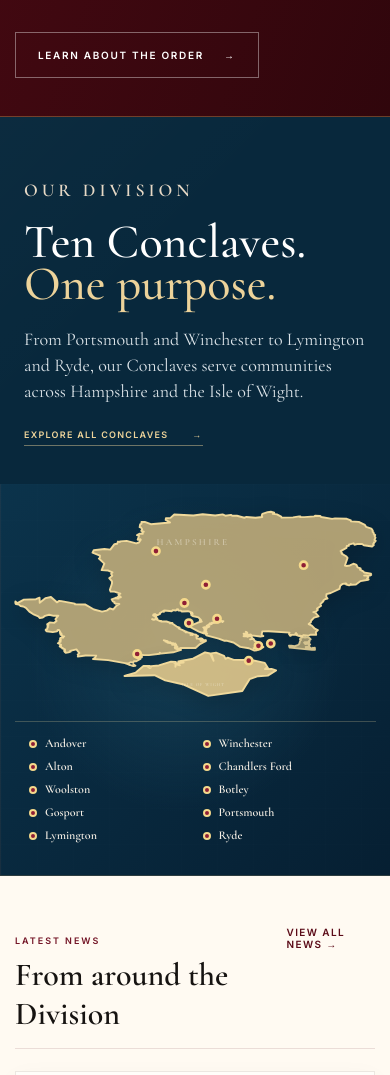
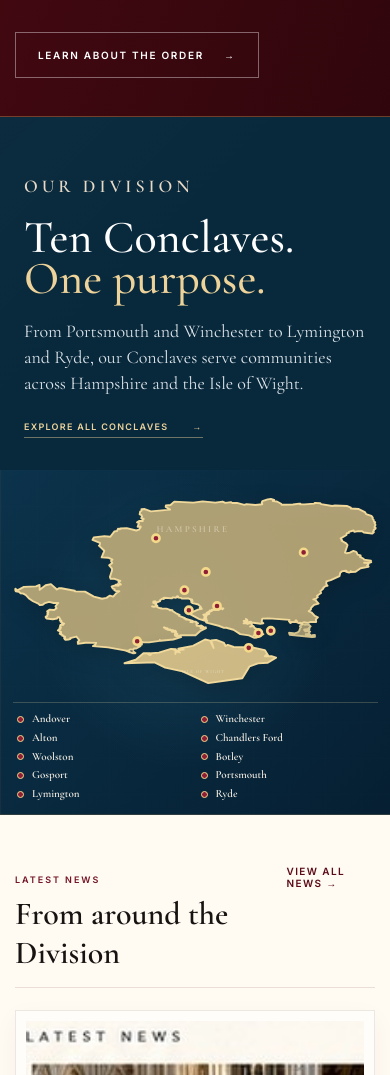
Before and after one commit to legacyinteractive/rcc-hants-iow, a website: page public/index.html in a window 390 px wide. Shown: the part 1738-2813 px from the top of the page. Drawn offline with nearby package versions, Linux system fonts and the light colour scheme.

Commit message:
Compact mobile map and legend

```diff
--- a/public/styles.css
+++ b/public/styles.css
@@ -781,14 +781,15 @@ img { display: block; max-width: 100%; }
 
 @media (max-width: 760px) {
   .map-card {
-    min-height: auto;
-    padding: 10px 0 18px;
+    min-height: 0;
+    padding: 8px 0 12px;
     grid-template-rows: auto auto;
   }
   .division-map {
     width: 100%;
-    max-height: none;
-    padding: 8px 2px 0;
+    height: 220px;
+    max-height: 220px;
+    padding: 6px 4px 0;
   }
   .division-map .pins text {
     display: none;
@@ -804,13 +805,18 @@ img { display: block; max-width: 100%; }
     z-index: 3;
     display: grid;
     grid-template-columns: repeat(2, minmax(0,1fr));
-    gap: 8px 14px;
-    width: calc(100% - 28px);
-    margin: 8px 14px 0;
-    padding: 14px;
-    border-top: 1px solid rgba(239,217,159,.24);
+    gap: 6px 10px;
+    width: calc(100% - 24px);
+    margin: 4px 12px 0;
+    padding: 10px 4px 2px;
+    border-top: 1px solid rgba(239,217,159,.22);
     color: #f5efe5;
-    font: 600 12px/1.25 var(--serif);
+    font: 600 11px/1.15 var(--serif);
+  }
+  .map-legend i {
+    width: 7px;
+    height: 7px;
+    border-width: 1.5px;
   }
   .container { width: min(100% - 30px, 1180px); }
   .preview-banner { min-height: 34px; font-size: 10px; }
@@ -859,12 +865,11 @@ img { display: block; max-width: 100%; }
   .order-inner h2 { font-size: 39px; }
 
   .conclaves { grid-template-columns: 1fr; }
-  .conclave-copy { padding: 42px 24px 38px; }
-  .conclave-copy h2 { font-size: 48px; }
-  .map-card { min-height: 350px; }
-  .division-map { width: 100%; max-height: 340px; padding: 12px 4px; }
-  .needles-image { opacity: .12; inset: 0; }
-  .pins text { font-size: 12px; }
+  .conclave-copy { padding: 38px 24px 32px; }
+  .conclave-copy h2 { font-size: 46px; }
+  .map-card { min-height: 0; }
+  .division-map { width: 100%; height: 220px; max-height: 220px; padding: 6px 4px 0; }
+  .pins text { display: none; }
 
   .content-section { gap: 42px; padding-block: 50px; }
   .section-heading { align-items: flex-start; }
```
